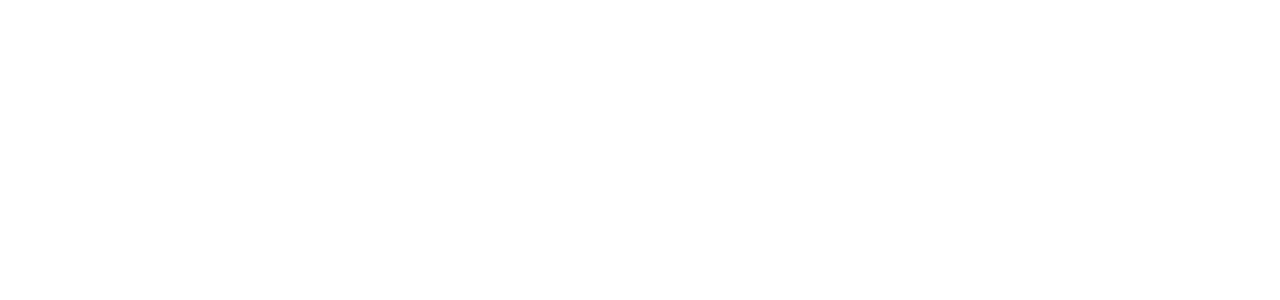
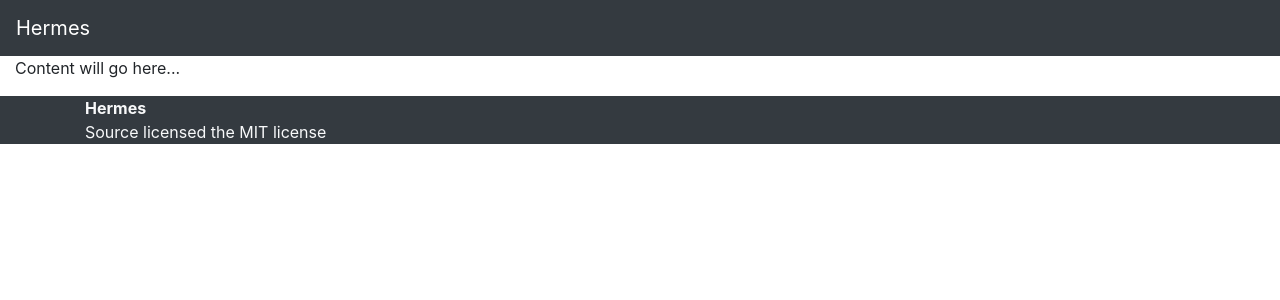
Before and after one commit to daftzach/hermes-site, a PHP site: page / in a window 1280 px wide. Before the commit the part shown is empty. Shown: the top 300 px of the page. Run offline with PHP 8.4, Linux system fonts and the light colour scheme.

Commit message:
Add basic header/footer

```diff
--- a/footer.php
+++ b/footer.php
@@ -1,5 +1,6 @@
-<?php
-class footer {
-
-}
-?>
+<footer class="text-light bg-dark">
+	<div class="container">
+		<strong>Hermes</strong>
+		<p>Source licensed the MIT license</p>
+	</div>
+</footer>
--- a/index.php
+++ b/index.php
@@ -7,6 +7,18 @@
 </head>
 <body>
 	<!-- Output nav -->
+	<?php
+	include('navigation.php');
+	?>
+
+	<!-- Meat and potatoes -->
+	<div class="container-fluid">
+		<p>Content will go here...</p>
+	</div>
+
 	<!-- Output footer -->
+	<?php
+	include('footer.php');
+	?>
 </body>
 </html>
--- a/navigation.php
+++ b/navigation.php
@@ -1,2 +1,3 @@
-<?php
-?>
+<nav class="navbar navbar-expand-xl navbar-dark bg-dark">
+	<a class="navbar-brand" href="#">Hermes</a>
+</nav>
```
